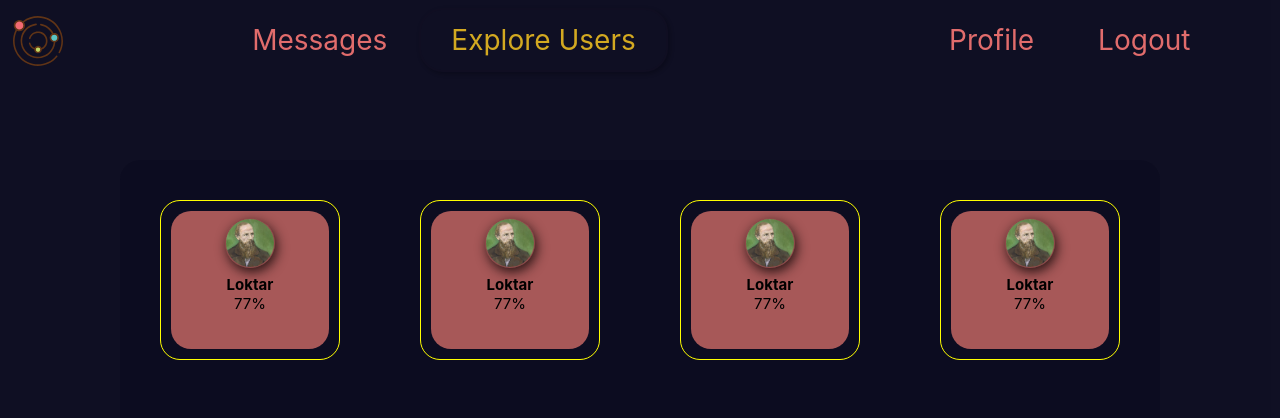
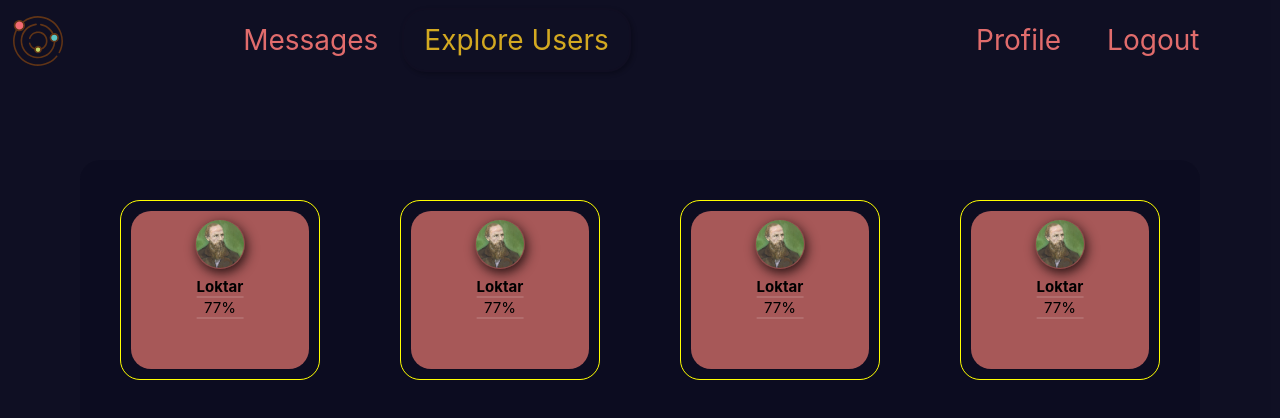
Before and after one commit to Archaeologist03/expressing-space-client, a React (Create React App) app: page /users in a window 1280 px wide. Shown: the top 418 px of the page. Built offline with nearby package versions, Linux system fonts and the light colour scheme.

Commit message:
Adding header - minor styling changes

```diff
--- a/src/App.js
+++ b/src/App.js
@@ -3,8 +3,7 @@ import React, { lazy, Suspense } from 'react';
 import { BrowserRouter as Router, Switch, Route } from 'react-router-dom';
 
 // =========== COMPONENT IMPORTS ===========
-import Logo from './components/Logo/Logo';
-import Navigation from './components/Navigation/Navigation';
+import Header from './components/Header/Header';
 import Spinner from './components/Spinner/Spinner';
 
 // =========== PAGES IMPORTS ===============
@@ -16,8 +15,7 @@ const App = () => {
   return (
     <Router>
       <div className='App'>
-        <Logo />
-        <Navigation />
+        <Header />
 
         <Suspense fallback={<Spinner />}>
           <Switch>
--- /dev/null
+++ b/src/components/Header/Header.js
@@ -0,0 +1,25 @@
+import React from 'react';
+
+import Logo from '../Logo/Logo';
+import Navigation from '../Navigation/Navigation';
+
+import {
+  HeaderContainer,
+  LogoContainer,
+  NavigationContainer,
+} from './header.styles';
+
+const Header = () => {
+  return (
+    <HeaderContainer>
+      <LogoContainer>
+        <Logo />
+      </LogoContainer>
+      <NavigationContainer>
+        <Navigation />
+      </NavigationContainer>
+    </HeaderContainer>
+  );
+};
+
+export default Header;
--- /dev/null
+++ b/src/components/Header/header.styles.jsx
@@ -0,0 +1,15 @@
+import styled from 'styled-components';
+
+export const HeaderContainer = styled.header`
+  position: fixed;
+  top: 0;
+  right: 0;
+  z-index: 5;
+  width: 100%;
+`;
+
+export const LogoContainer = styled.div`
+  min-height: 10vh;
+`;
+
+export const NavigationContainer = styled.div``;
--- a/src/components/Logo/logo.styles.jsx
+++ b/src/components/Logo/logo.styles.jsx
@@ -6,7 +6,6 @@ export const LogoContainer = styled(Link)`
   position: fixed;
   left: 1%;
   top: 2%;
-  z-index: 5;
 `;
 
 export const LogoImage = styled.picture`
--- a/src/components/Navigation/NavItem/navItem.styles.jsx
+++ b/src/components/Navigation/NavItem/navItem.styles.jsx
@@ -14,13 +14,14 @@ export const StyledLink = styled(NavLink).attrs({ activeClassName })`
   border: 2px solid transparent;
   border-radius: 24px;
   min-width: 5rem;
-  padding: 0 3rem;
+  padding: 1rem 2rem;
   text-decoration: none;
   display: flex;
   justify-content: center;
   align-items: center;
   color: ${mainText};
   transition: border 1s, color 0.5s;
+  margin: 0 1px;
 
   &.${activeClassName} {
     border: 2px solid rgba(105, 20, 27, 0.02);
--- a/src/components/Navigation/navigation.styles.jsx
+++ b/src/components/Navigation/navigation.styles.jsx
@@ -5,7 +5,7 @@ export const NavigationContainer = styled.nav`
   min-height: 10vh;
   display: flex;
   align-items: center;
-  position: fixed;
+  position: absolute;
   top: 0;
   right: 0;
   width: 90%;
@@ -25,7 +25,7 @@ export const RegularNavContainer = styled.div`
 `;
 
 export const StyledNav = styled.nav`
-  min-height: 8vh;
+  min-height: 10vh;
   font-size: 2.8rem;
   display: flex;
   justify-content: center;
--- a/src/components/Summary/Field/field.styles.jsx
+++ b/src/components/Summary/Field/field.styles.jsx
@@ -1,6 +1,6 @@
 import styled from 'styled-components';
 
-import { smallTextFont } from '../../../styles/-variables';
+import { smallTextFont, hrBorder } from '../../../styles/-variables';
 
 export const FieldContainer = styled.div`
   display: inline-block;
@@ -15,7 +15,7 @@ export const FieldContainer = styled.div`
 
   hr {
     border: 0;
-    border-top: 1px solid #ffffff20;
+    border-top: ${hrBorder};
   }
 
   p {
--- a/src/components/User/User.js
+++ b/src/components/User/User.js
@@ -12,7 +12,9 @@ const User = () => {
       </ImageContainer>
       <NameContainer>
         <h3>Loktar</h3>
+        <hr />
         <p className='percentage'>77%</p>
+        <hr />
       </NameContainer>
     </UserContainer>
   );
--- a/src/components/User/user.styles.jsx
+++ b/src/components/User/user.styles.jsx
@@ -5,6 +5,7 @@ import {
   borderRadius,
   imageBorder,
   blackText,
+  hrBorder,
 } from '../../styles/-variables';
 
 export const UserContainer = styled.div`
@@ -39,7 +40,7 @@ export const ImageContainer = styled.div`
 
 export const NameContainer = styled.div`
   position: absolute;
-  top: 60%;
+  top: 55%;
   left: 50%;
   transform: translate(-50%, -50%);
 
@@ -48,6 +49,10 @@ export const NameContainer = styled.div`
     color: ${blackText};
   }
 
+  hr {
+    border: ${hrBorder};
+  }
+
   .percentage {
     font-size: 1.5rem;
     text-align: center;
--- a/src/pages/Users/users.styles.jsx
+++ b/src/pages/Users/users.styles.jsx
@@ -26,8 +26,8 @@ export const UsersContainer = styled.section`
 export const UserContainer = styled.div`
   border: 1px solid yellow;
   border-radius: ${borderRadius};
-  width: 180px;
-  height: 160px;
+  width: 200px;
+  height: 180px;
   overflow: hidden;
   display: flex;
   justify-content: center;
--- a/src/styles/-variables.js
+++ b/src/styles/-variables.js
@@ -8,5 +8,6 @@ export const hoverText = 'rgb(196, 189, 189);';
 
 export const borderRadius = '20px';
 export const imageBorder = '1px solid #21111130';
+export const hrBorder = '1px solid #ffffff20';
 
 export const smallTextFont = '1.5rem';
--- a/src/styles/_variables.scss
+++ b/src/styles/_variables.scss
@@ -12,5 +12,6 @@ $hover-text: rgb(196, 189, 189);
 
 $border-radius: 20px;
 $image-border: 1px solid #21111130;
+$hr-border: 1px solid #ffffff20;
 
 $small-text-font: 1.5rem;
```
Also changed, not shown: 1 other file (tests, documents, lock files or other folders).
